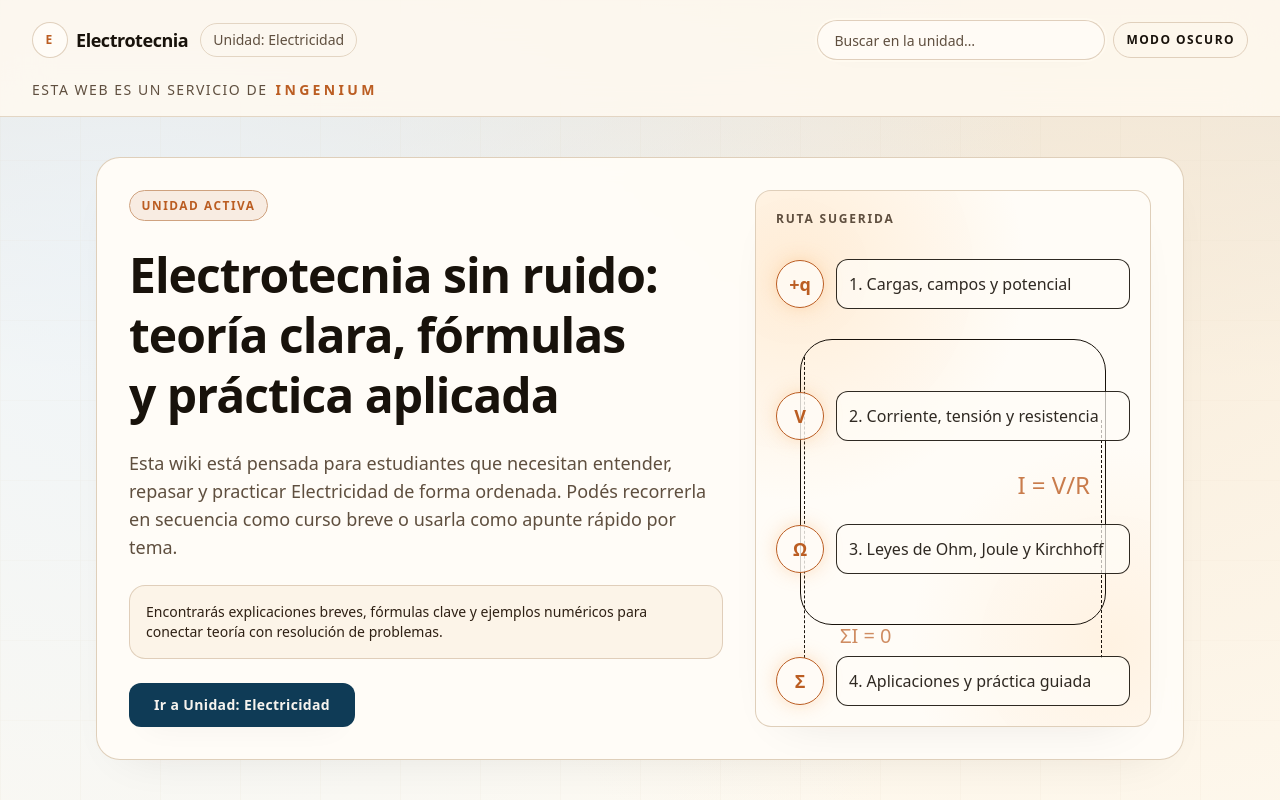
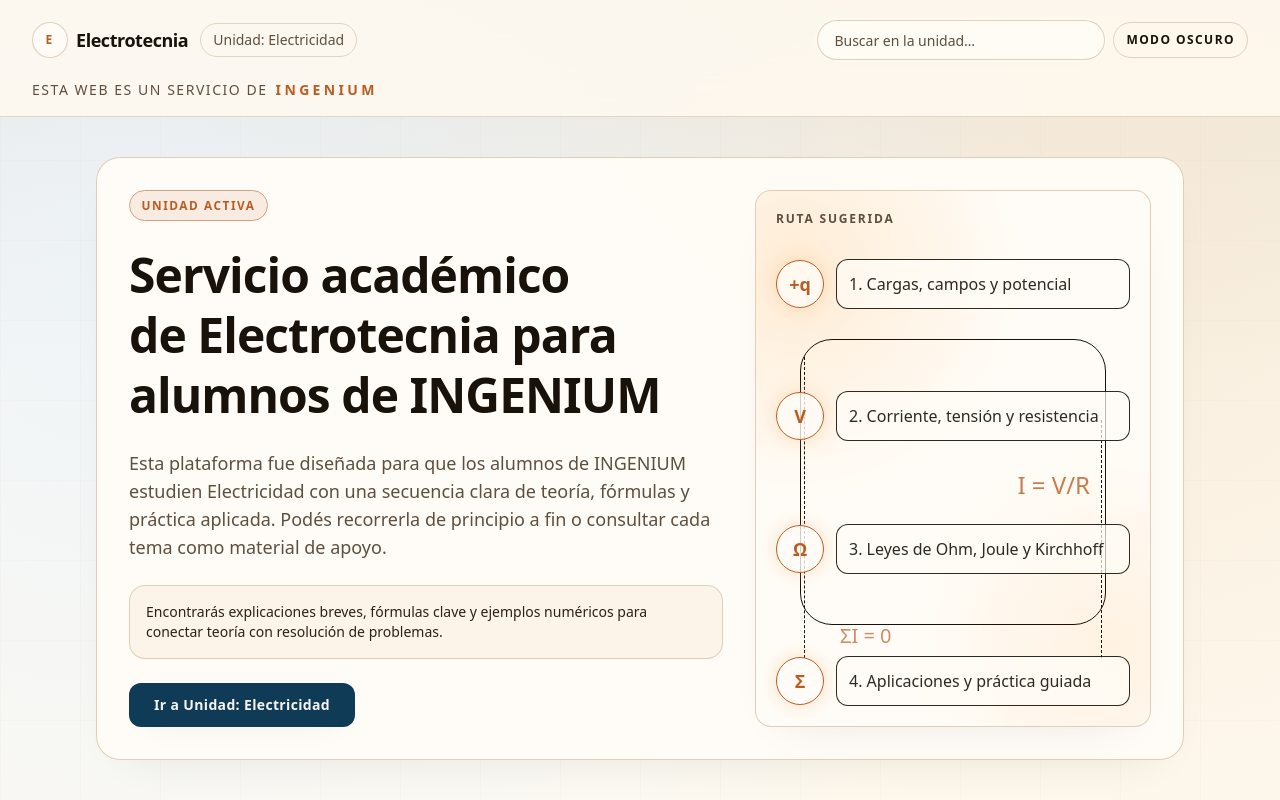
Before and after one commit to Teksi75/electrotecnia-web-next, a Next.js app: page / in a window 1280 px wide. Shown: the top 800 px of the page. Built offline with nearby package versions, Linux system fonts and the light colour scheme; no server answers.

Commit message:
Actualizar copy del hero para alumnos de INGENIUM

```diff
--- a/src/app/page.tsx
+++ b/src/app/page.tsx
@@ -67,11 +67,12 @@
           <div className="space-y-6">
             <Badge>Unidad activa</Badge>
             <h1 className="text-balance text-4xl font-extrabold leading-tight sm:text-5xl">
-              Electrotecnia sin ruido: teoría clara, fórmulas y práctica aplicada
+              Servicio académico de Electrotecnia para alumnos de INGENIUM
             </h1>
             <p className="max-w-3xl text-lg text-muted-foreground">
-              Esta wiki está pensada para estudiantes que necesitan entender, repasar y practicar Electricidad de
-              forma ordenada. Podés recorrerla en secuencia como curso breve o usarla como apunte rápido por tema.
+              Esta plataforma fue diseñada para que los alumnos de INGENIUM estudien Electricidad con una secuencia
+              clara de teoría, fórmulas y práctica aplicada. Podés recorrerla de principio a fin o consultar cada
+              tema como material de apoyo.
             </p>
             <div className="max-w-3xl rounded-2xl border border-border/80 bg-secondary/60 p-4 text-sm text-secondary-foreground">
               Encontrarás explicaciones breves, fórmulas clave y ejemplos numéricos para conectar teoría con
```
